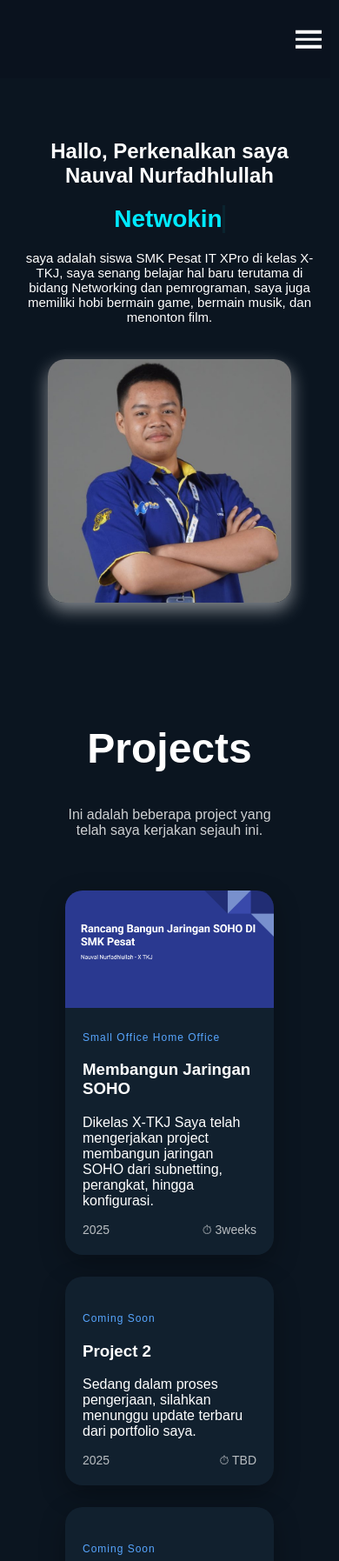
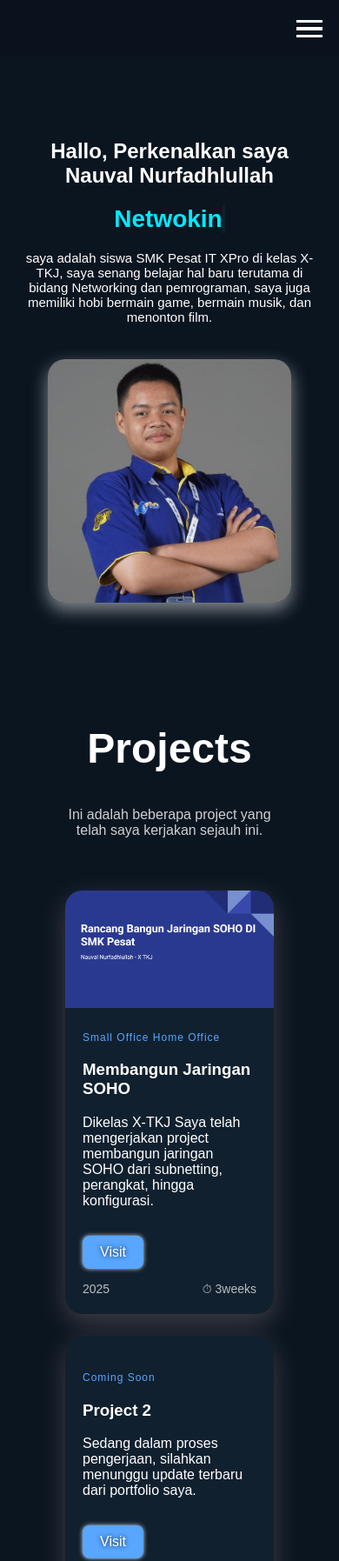
Before and after one commit to Nauval-it/portofolio, a website: page index.html in a window 390 px wide. Shown: the top 1795 px of the page at 87% size. Drawn offline with nearby package versions, Linux system fonts and the light colour scheme.

Commit message:
fix navbar

```diff
--- a/css/style.css
+++ b/css/style.css
@@ -1,3 +1,12 @@
+:root {
+  --primary-color: #58a6ff;
+  --secondary-color: #00eaff;
+  --background-color: #0b1520;
+  --card-background: #11202E;
+  --text-color: #cfd9e8;
+}
+
+
 body {
   background: #0b1520;
   color: white;
@@ -16,7 +25,8 @@ nav {
   padding: 20px 60px;
   position: fixed;
   top: 0;
-  right: 10px;
+  left: 0;
+  right: 0;
   background: rgba(10, 18, 30, 0.8);
   backdrop-filter: blur(10px);
   z-index: 999;
@@ -144,18 +154,38 @@ nav a:hover::after {
   background: #11202E;
   border-radius: 20px;
   overflow: hidden;
-  box-shadow: 0 10px 30px rgba(0,0,0,0.3);
-  transition: 0.3s ease-in-out;
+  box-shadow: 0 10px 30px rgba(186, 159, 159, 0.3);
+  transition: 0.3s ease;
 }
 
 .project-card:hover {
   transform: translateY(-10px);
+  box-shadow: 0 15px 40px rgba(88, 166, 255, 0.4);
+  border-radius: 30px 10px 30px 10px;
+  transform: scale(11) rotate(12);
 }
 
 .project-card img {
   width: 100%;
   height: 230px;
   object-fit: cover;
+}
+
+.project-card .card-body .link {
+  display: inline-block;
+  margin-top: 15px;
+  padding: 10px 20px;
+  background: var(--primary-color);
+  color: white;
+  text-shadow: 0 0 5.5px var(--card-background);
+  text-decoration: none;
+  border-radius: 8px;
+  transition: background 0.3s ease;
+  box-shadow: 0 0 5.5px var(--text-color);
+}
+
+.project-card .card-body .link:hover {
+  background: var(--secondary-color);
 }
 
 .card-body {
@@ -222,6 +252,7 @@ nav a:hover::after {
 .socialmedia a:hover {
   background: rgba(88, 166, 255, 0.3);
   transform: scale(1.1);
+  border-radius: 8px;
 }
 
 .socialmedia svg {
@@ -249,10 +280,11 @@ nav a:hover::after {
   flex-direction: column;
   gap: 5px;
   cursor: pointer;
-  position: absolute;
-  right: 10px;
-  top: 50%;
-  transform: translateY(-50%);
+  position: relative;
+  margin-left: auto;
+  right: auto;
+  top: auto;
+  transform: none;
 }
 
 .hamburger span {
@@ -268,15 +300,17 @@ nav a:hover::after {
   }
 
   .menu {
-    position: absolute;
+    position: fixed;
     top: 65px;
     left: 0;
-    width: 100%;
+    right: 0;
+    width: 100vw;
     background: #111;
     flex-direction: column;
     text-align: center;
     padding: 0;
     gap: 18px;
+    box-sizing: border-box;
 
     /* Animasi */
     max-height: 0;
@@ -287,15 +321,34 @@ nav a:hover::after {
   }
 
   .menu a {
-    font-size: 17px;
-    padding: 8px 0;
+    font-size: 24px;
+    padding: 20px 12px;
+    display: block;
+    width: 100%;
+    text-align: center;
+  }
+
+  /* remove desktop link left margin on small screens */
+  nav a {
+    margin-left: 0;
   }
 
   .menu.show {
-    display: flex;
-    max-height: 300px;
+    max-height: 500px;
+    padding: 30px 0;
     opacity: 1;
-    padding: 15px 0;
+  }
+
+  /* make nav spacing tighter on small screens so menu reaches edges */
+  nav {
+    padding: 8px 1px;
+    justify-content: space-between;
+  }
+
+  /* move hamburger slightly left from the edge to look balanced */
+  .hamburger {
+    right: 12px;
+    transform: translateX(-8px);
   }
 
   /* Hamburger jadi X */
--- a/index.html
+++ b/index.html
@@ -61,7 +61,7 @@
             <span class="tag">Small Office Home Office</span>
             <h3>Membangun Jaringan SOHO</h3>
             <p>Dikelas X-TKJ Saya telah mengerjakan project membangun jaringan SOHO dari subnetting, perangkat, hingga konfigurasi.</p>
-
+            <a href="https://docs.google.com/presentation/d/1BlX_gMnt0YiELV8taM8PnHrt_TNmJ0et8kre3i8g6_w/edit?usp=sharing" class="link">Visit</a>
             <div class="meta">
               <span>2025</span>
               <span>⏱ 3weeks</span>
@@ -76,7 +76,7 @@
             <span class="tag">Coming Soon</span>
             <h3>Project 2</h3>
             <p>Sedang dalam proses pengerjaan, silahkan menunggu update terbaru dari portfolio saya.</p>
-
+            <a href="" class="link">Visit</a>
             <div class="meta">
               <span>2025</span>
               <span>⏱ TBD</span>
@@ -91,7 +91,7 @@
             <span class="tag">Coming Soon</span>
             <h3>Project 3</h3>
             <p>Sedang dalam proses pengerjaan, silahkan menunggu update terbaru dari portfolio saya.</p>
-
+            <a href="" class="link">Visit</a>
             <div class="meta">
               <span>2025</span>
               <span>⏱ TBD</span>
```
